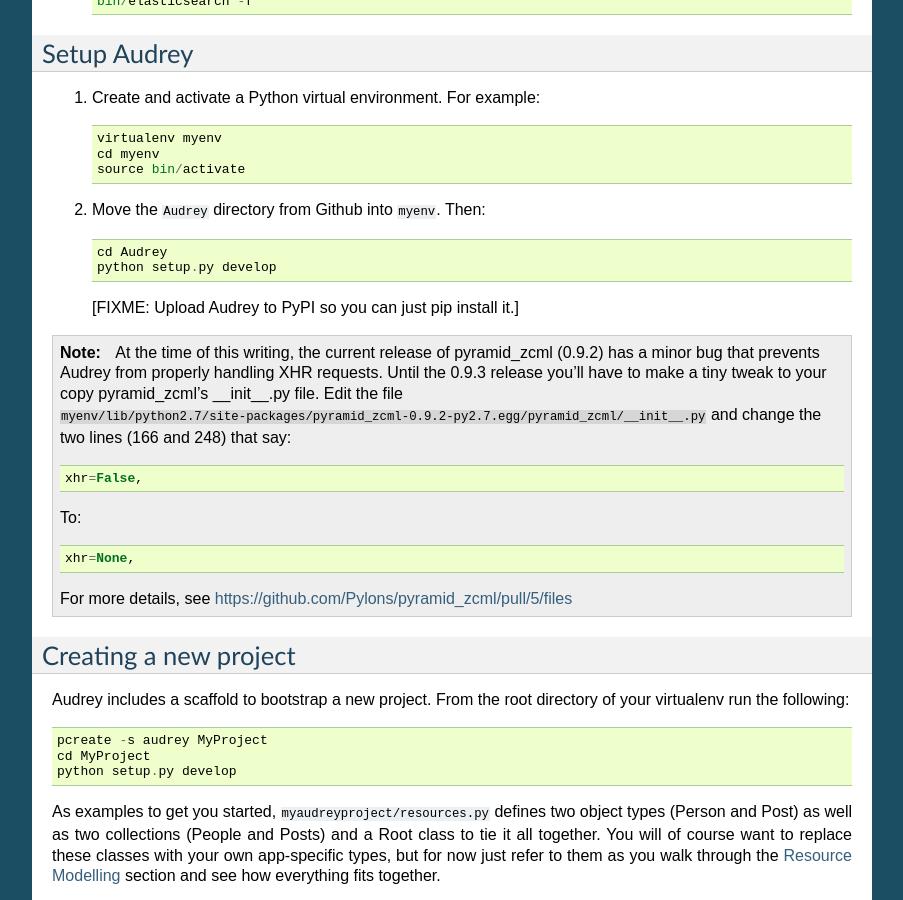
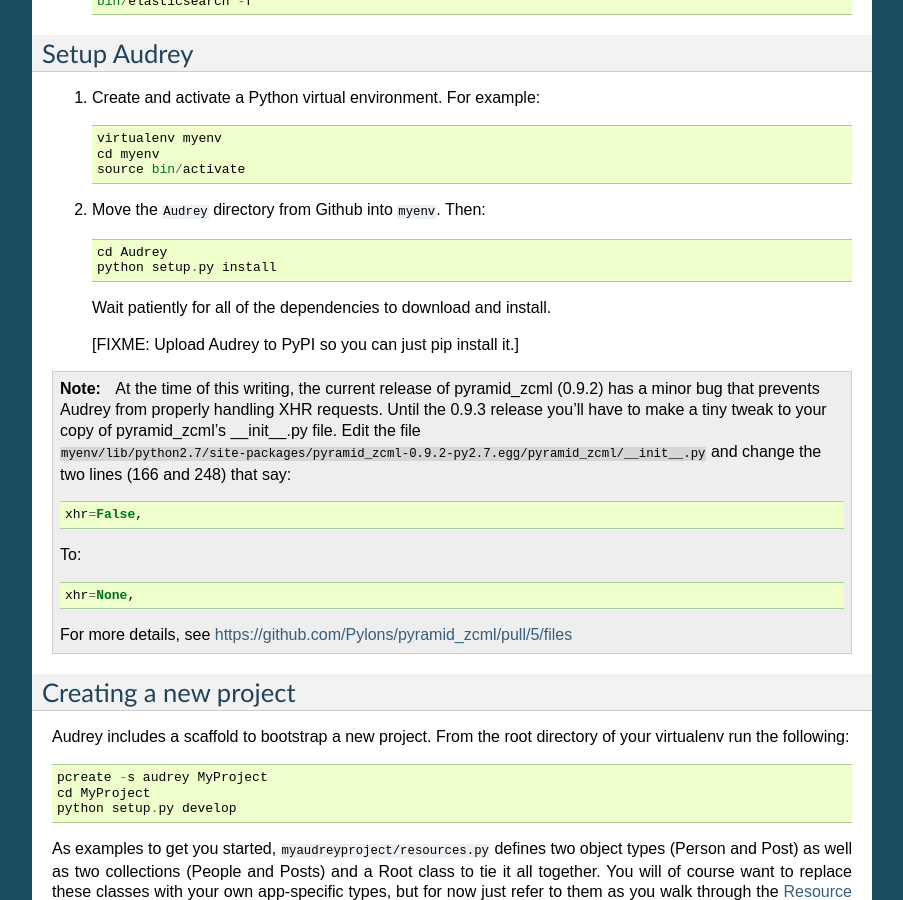
Before and after one commit to sbrauer/Audrey, a Sphinx documentation site: the page built from docs/source/install.rst, in a window 1280 px wide and 900 px high, scrolled down 806 px. Shown: the whole window, without its empty margins (198-1101 px from the left). Built offline with Sphinx 7.4.7, drawn with Linux system fonts in a browser that asks for light colours.

Commit message:
tweak those docs

```diff
--- a/docs/source/install.rst
+++ b/docs/source/install.rst
@@ -50,14 +50,16 @@
    Then::
 
        cd Audrey
-       python setup.py develop
+       python setup.py install
+
+   Wait patiently for all of the dependencies to download and install.
 
    [FIXME: Upload Audrey to PyPI so you can just pip install it.]
 
 .. note::
    At the time of this writing, the current release of pyramid_zcml (0.9.2)
    has a minor bug that prevents Audrey from properly handling XHR requests.
-   Until the 0.9.3 release you'll have to make a tiny tweak to your copy
+   Until the 0.9.3 release you'll have to make a tiny tweak to your copy of
    pyramid_zcml's __init__.py file.  Edit the file ``myenv/lib/python2.7/site-packages/pyramid_zcml-0.9.2-py2.7.egg/pyramid_zcml/__init__.py`` and change the two lines (166 and 248) that say::
 
       xhr=False,
--- a/docs/source/resources.rst
+++ b/docs/source/resources.rst
@@ -38,7 +38,7 @@
 your package directory (which will be the same name as your project name,
 but in lowercase).  You'll of course want to replace these examples with
 your own Objects and Collections, and may even want to split the single
-file up into a module.
+file up into a ``resources`` sub-package.
 
 Let's take a close look at the example ``resources.py`` file and see
 how it subclasses the base Audrey classes.  The file should have content
```
